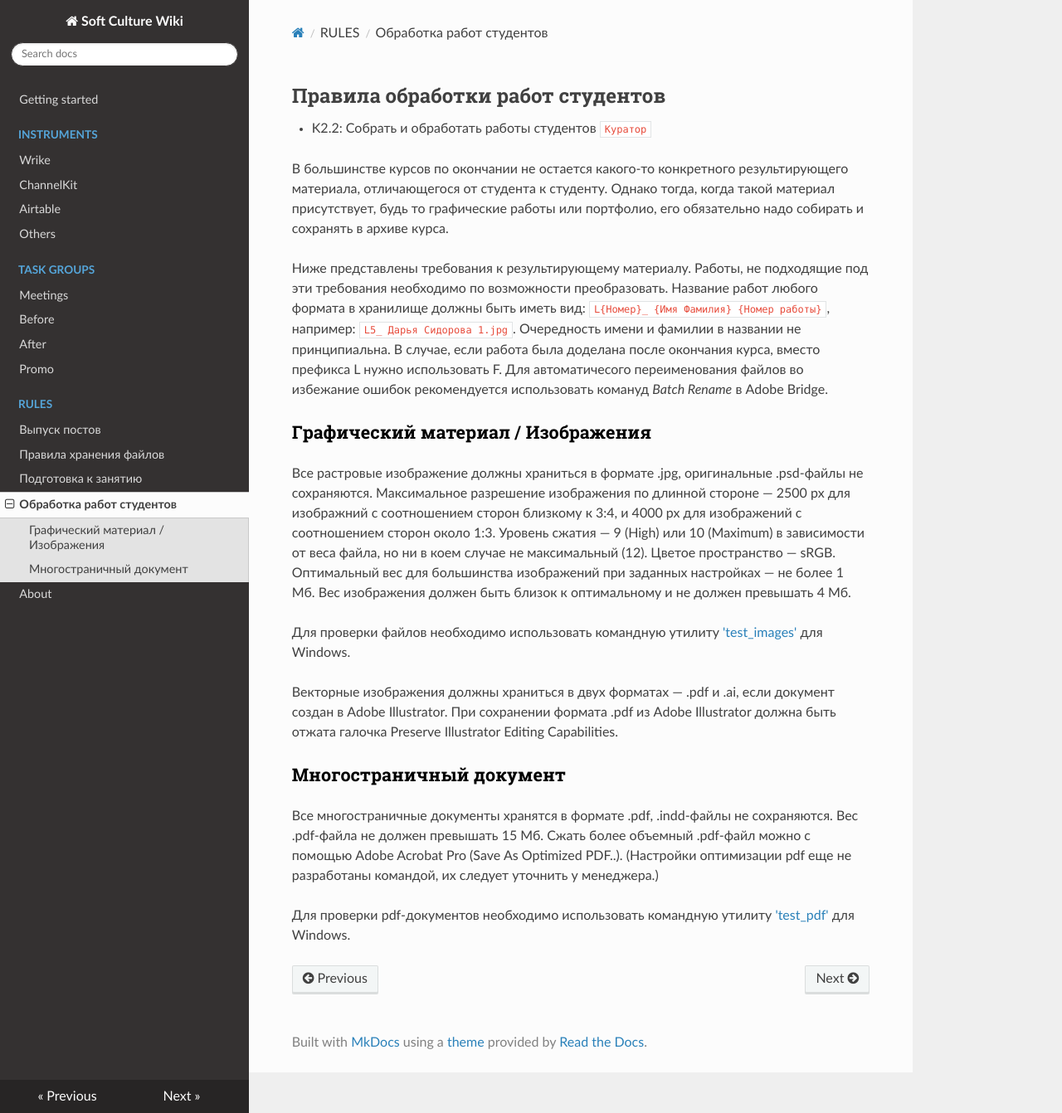
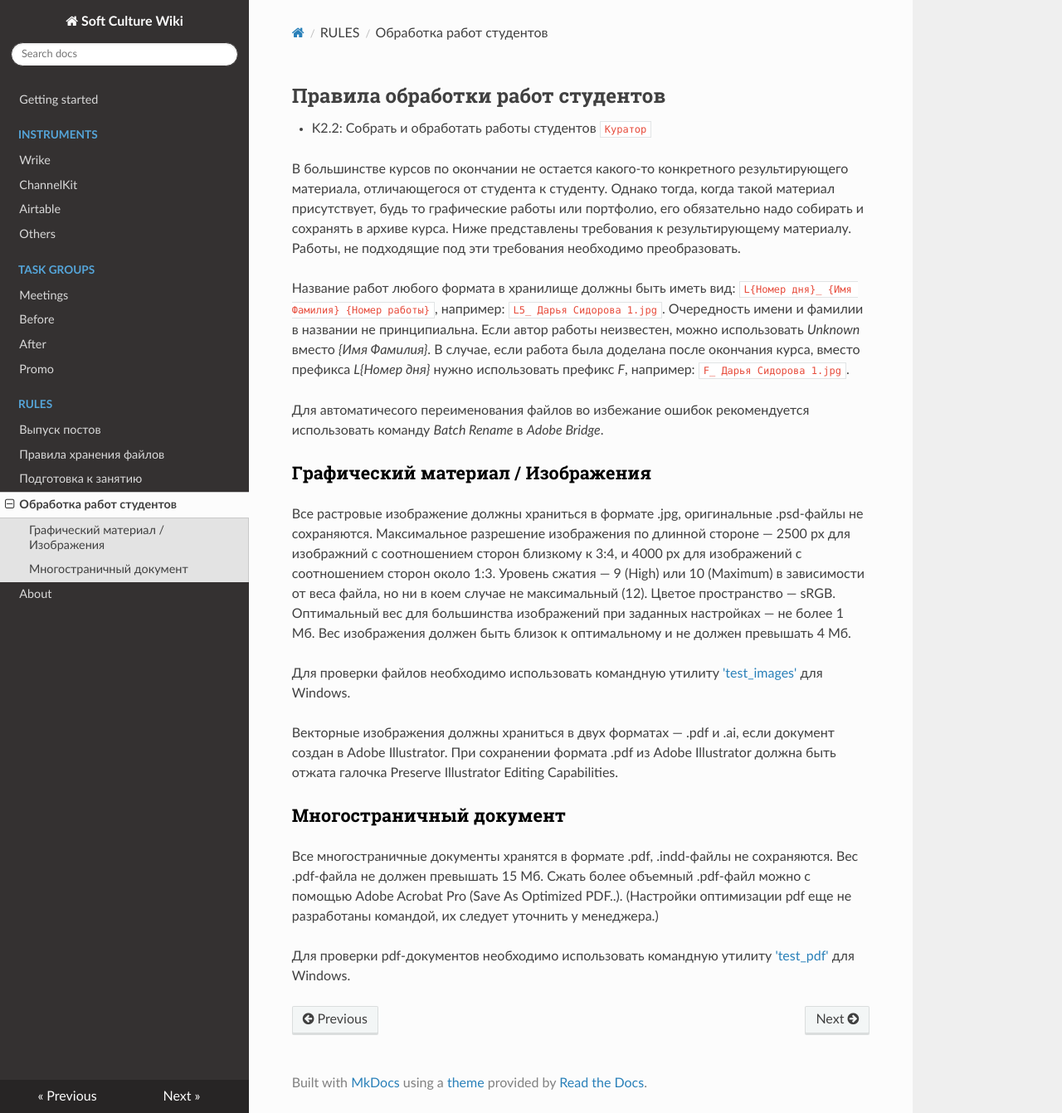
Before and after one commit to arsenyafonin/wiki, an MkDocs documentation site: the page built from docs/ins_15_students_works.md, in a window 1280 px wide and 1342 px high. Shown: the whole window at 83% size. Built offline with MkDocs 1.6.1, drawn with Linux system fonts in a browser that asks for light colours; nearby versions of some CDN libraries; old or Windows-style settings are respelled for this version of MkDocs.

Commit message:
Update ins_15_students_works.md

```diff
--- a/docs/ins_15_students_works.md
+++ b/docs/ins_15_students_works.md
@@ -1,10 +1,11 @@
 ## Правила обработки работ студентов
 * K2.2: Собрать и обработать работы студентов `Куратор`
 
-В большинстве курсов по окончании не остается какого-то конкретного результирующего материала, отличающегося от студента к студенту. Однако тогда, когда такой материал присутствует, будь то графические работы или портфолио, его обязательно надо собирать и сохранять в архиве курса.
+В большинстве курсов по окончании не остается какого-то конкретного результирующего материала, отличающегося от студента к студенту. Однако тогда, когда такой материал присутствует, будь то графические работы или портфолио, его обязательно надо собирать и сохранять в архиве курса. Ниже представлены требования к результирующему материалу. Работы, не подходящие под эти требования необходимо преобразовать.
 
-Ниже представлены требования к результирующему материалу. Работы, не подходящие под эти требования необходимо по возможности преобразовать.
-Название работ любого формата в хранилище должны быть иметь вид: `L{Номер}_ {Имя Фамилия} {Номер работы}`, например: `L5_ Дарья Сидорова 1.jpg`. Очередность имени и фамилии в названии не принципиальна. В случае, если работа была доделана после окончания курса, вместо префикса L нужно использовать F. Для автоматичесого переименования файлов во избежание ошибок рекомендуется использовать комануд *Batch Rename* в Adobe Bridge.
+Название работ любого формата в хранилище должны быть иметь вид: `L{Номер дня}_ {Имя Фамилия} {Номер работы}`, например: `L5_ Дарья Сидорова 1.jpg`. Очередность имени и фамилии в названии не принципиальна. Если автор работы неизвестен, можно использовать *Unknown* вместо *{Имя Фамилия}*. В случае, если работа была доделана после окончания курса, вместо префикса *L{Номер дня}* нужно использовать префикс *F*, например: `F_ Дарья Сидорова 1.jpg`.
+
+Для автоматичесого переименования файлов во избежание ошибок рекомендуется использовать команду *Batch Rename* в *Adobe Bridge*.
 
 ### Графический материал / Изображения
 
```
